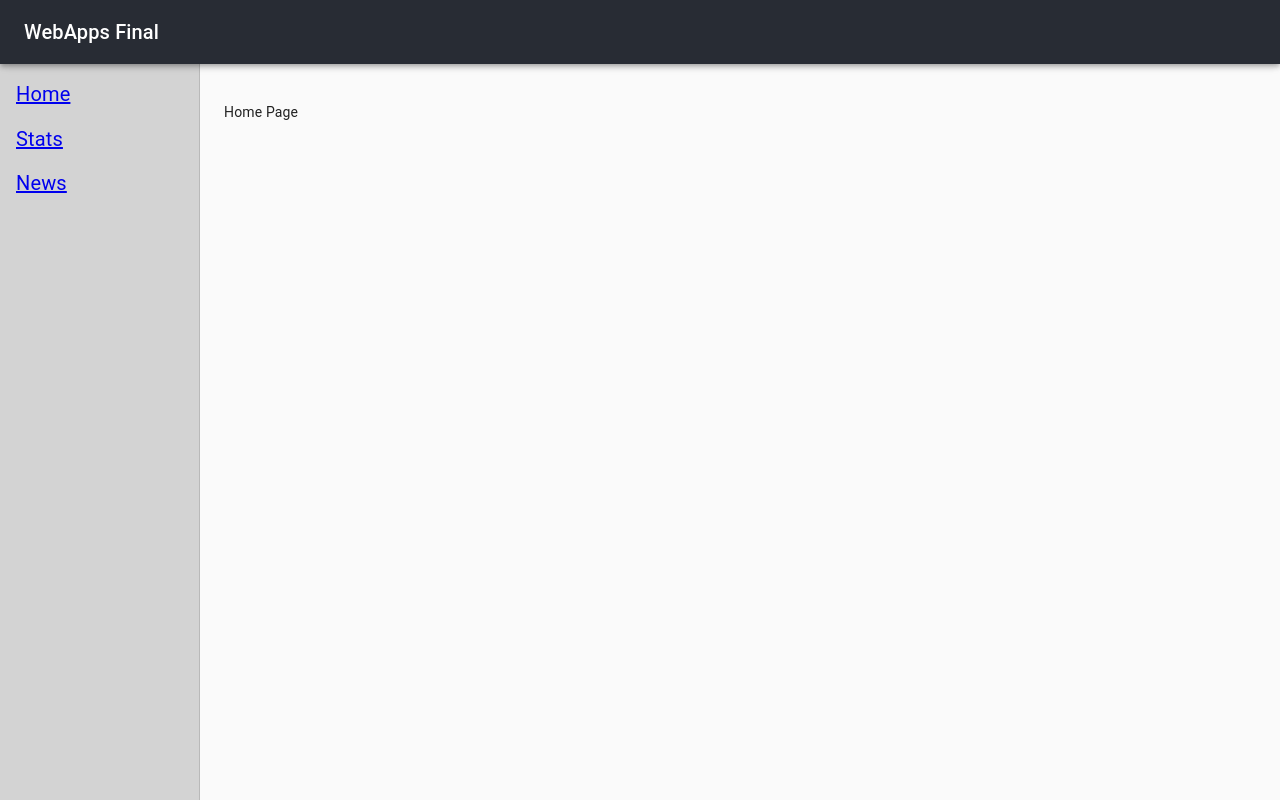
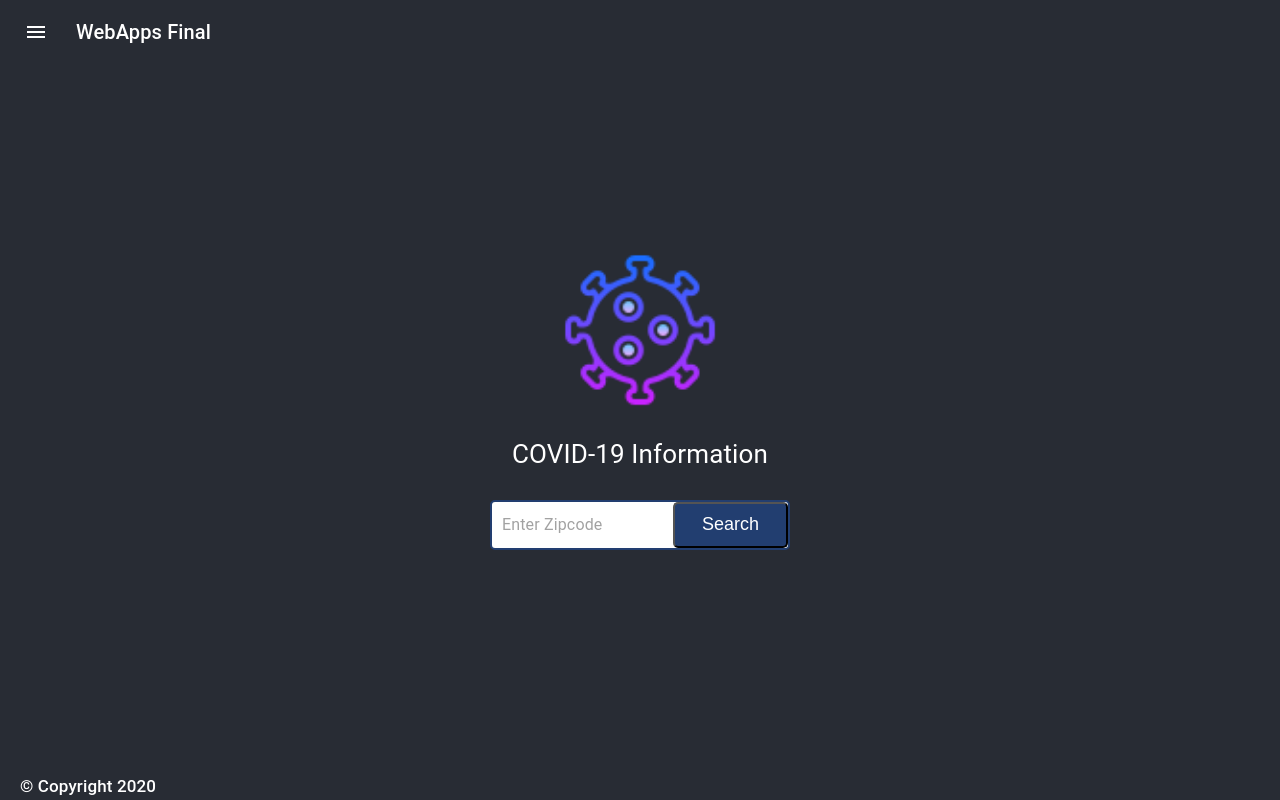
Before and after one commit to jbender8/CCNC.github.io, a React (Create React App) app: page / in a window 1280 px wide. Built offline with nearby package versions, Linux system fonts and the light colour scheme.

Commit message:
homepage mock up

```diff
--- a/package.json
+++ b/package.json
@@ -4,6 +4,7 @@
   "private": true,
   "dependencies": {
     "@material-ui/core": "^4.9.13",
+    "@material-ui/icons": "^4.9.1",
     "@testing-library/jest-dom": "^4.2.4",
     "@testing-library/react": "^9.5.0",
     "@testing-library/user-event": "^7.2.1",
--- a/src/App.css
+++ b/src/App.css
@@ -3,7 +3,7 @@
 }
 
 .App-logo {
-  height: 40vmin;
+  height: 20vmin;
   pointer-events: none;
 }
 
@@ -11,6 +11,24 @@
   .App-logo {
     animation: App-logo-spin infinite 20s linear;
   }
+}
+.formInput{
+  display: flex;
+  width: 300px;
+  height: 50px;
+  background-color: white;
+  border: 2px solid rgb(34, 62, 112);
+  border-radius: 5px;
+}
+
+.updateButton{
+  width: 50%;
+  height: 100%;
+  padding: 10px;
+  background-color: rgb(34, 62, 112);
+  color: white;
+  border-radius: 5px;
+font-size: large;
 }
 
 .App-header {
@@ -28,11 +46,10 @@
   color: #61dafb;
 }
 
+
 @keyframes App-logo-spin {
-  from {
-    transform: rotate(0deg);
-  }
-  to {
-    transform: rotate(360deg);
-  }
+  0% { transform: scale(1); }
+  50% {transform: scale(1.3); }
+  50% { transform: scale(1.3); }
+  100% { transform: scale(1); }
 }
--- a/src/App.js
+++ b/src/App.js
@@ -1,12 +1,21 @@
 import React from "react";
+import clsx from 'clsx';
 import Drawer from '@material-ui/core/Drawer';
 import AppBar from '@material-ui/core/AppBar';
 import Toolbar from '@material-ui/core/Toolbar';
 import Typography from '@material-ui/core/Typography';
-import { makeStyles } from '@material-ui/core/styles';
-import CssBaseline from '@material-ui/core/CssBaseline';
+import { makeStyles, useTheme } from '@material-ui/core/styles'; import CssBaseline from '@material-ui/core/CssBaseline';
 import List from '@material-ui/core/List';
 import ListItem from '@material-ui/core/ListItem';
+import IconButton from '@material-ui/core/IconButton';
+import ChevronLeftIcon from '@material-ui/icons/ChevronLeft';
+import ChevronRightIcon from '@material-ui/icons/ChevronRight';
+import Divider from '@material-ui/core/Divider';
+import MenuIcon from '@material-ui/icons/Menu';
+import logo from './corona.png';
+import './App.css';
+import InputBase from '@material-ui/core/InputBase';
+
 import {
     BrowserRouter as Router,
     Switch,
@@ -15,7 +24,6 @@ import {
     Redirect
 } from "react-router-dom";
 import StatsPage from "./StatsPage";
-import { green } from "@material-ui/core/colors";
 const drawerWidth = 200;
 
 const useStyles = makeStyles((theme) => ({
@@ -23,18 +31,45 @@ const useStyles = makeStyles((theme) => ({
         display: 'flex',
     },
     appBar: {
-        zIndex: theme.zIndex.drawer + 1,
-        backgroundColor: '#282c34',
+        transition: theme.transitions.create(['margin', 'width'], {
+            easing: theme.transitions.easing.sharp,
+            duration: theme.transitions.duration.leavingScreen,
+        }),
+        background: 'transparent',
+        boxShadow: 'none',
+    },
+    appBarShift: {
+        width: `calc(100% - ${drawerWidth}px)`,
+        marginLeft: drawerWidth,
+        transition: theme.transitions.create(['margin', 'width'], {
+            easing: theme.transitions.easing.easeOut,
+            duration: theme.transitions.duration.enteringScreen,
+        }),
+    },
+    menuButton: {
+        marginRight: theme.spacing(2),
+    },
+    hide: {
+        display: 'none',
     },
     drawer: {
+
         width: drawerWidth,
-        backgroundColor: '#282c34',
-
+        flexShrink: 0,
     },
     drawerPaper: {
+
         width: drawerWidth,
-        backgroundColor: '#d3d3d3',
+        background: '#D3D3D3',
+    },
+    drawerHeader: {
 
+        display: 'flex',
+        alignItems: 'center',
+        padding: theme.spacing(0, 1),
+        // necessary for content to be below app bar
+        ...theme.mixins.toolbar,
+        justifyContent: 'flex-end',
     },
     linkStyle: {
         fontSize: 20,
@@ -42,36 +77,94 @@ const useStyles = makeStyles((theme) => ({
     labelStyle: {
         fontSize: 15,
     },
+    footer: {
+        marginLeft: 20,
+        fontSize: 17,
+    },
+    appBar2: {
+        top: 'auto',
+        bottom: 0,
+        marginLeft: drawerWidth,
+        background: 'transparent',
+        boxShadow: 'none',
+    },
     content: {
         flexGrow: 1,
-        padding: theme.spacing(3),
+        transition: theme.transitions.create('margin', {
+            easing: theme.transitions.easing.sharp,
+            duration: theme.transitions.duration.leavingScreen,
+        }),
+        position: "absolute",
+        left: 0,
+        right: 0,
+        top: 0,
+        bottom: 0,
+        overflow: "hidden",
+        zIndex: -1,
+    },
+    contentShift: {
+        transition: theme.transitions.create('margin', {
+            easing: theme.transitions.easing.easeOut,
+            duration: theme.transitions.duration.enteringScreen,
+        }),
+        marginLeft: 0,
     },
 }));
 
 export default function App() {
     const classes = useStyles();
+    const theme = useTheme();
+    const [open, setOpen] = React.useState(false);
+
+    const handleDrawerOpen = () => {
+        setOpen(true);
+    };
+
+    const handleDrawerClose = () => {
+        setOpen(false);
+    };
+
     return (
         <div className={classes.root}>
             <CssBaseline />
-            <AppBar position="fixed" className={classes.appBar}>
+            <AppBar
+                position="fixed"
+                className={clsx(classes.appBar, {
+                    [classes.appBarShift]: open,
+                })}
+            >
                 <Toolbar>
+                    <IconButton
+                        color="inherit"
+                        aria-label="open drawer"
+                        onClick={handleDrawerOpen}
+                        edge="start"
+                        className={clsx(classes.menuButton, open && classes.hide)}
+                    >
+                        <MenuIcon />
+                    </IconButton>
                     <Typography variant="h6" noWrap>
                         WebApps Final
-          </Typography>
+                    </Typography>
                 </Toolbar>
             </AppBar>
             <Router>
 
                 <Drawer
                     className={classes.drawer}
-                    variant="permanent"
+                    variant="persistent"
+                    anchor="left"
+                    open={open}
                     classes={{
                         paper: classes.drawerPaper,
                     }}
-                    anchor="left"
                 >
-                    <Toolbar />
-
+                    <div className={classes.drawerHeader}>
+                        <IconButton onClick={handleDrawerClose}>
+                            {theme.direction === 'ltr' ? <ChevronLeftIcon /> : <ChevronRightIcon />}
+                        </IconButton>
+                    </div>
+                    <Divider />
                     <div>
                         <List component="nav">
                             <ListItem>
@@ -86,6 +179,7 @@ export default function App() {
                         </List>
                     </div>
                 </Drawer>
+                <div className={classes.drawerHeader} />
                 <Switch>
                     <Route path="/news">
                         <News />
@@ -107,8 +201,14 @@ function Home() {
     const classes = useStyles();
     return (
         <main className={classes.content}>
-            <Toolbar />
-            <p>Home Page</p>
+            <div className="App">
+                <header className="App-header">
+                    <img src={logo} className="App-logo" alt="logo" />
+                    <p>COVID-19 Information</p>
+                    <SubmitForm />
+                </header>
+            </div>
+            <Footer />
         </main>);
 }
 
@@ -137,7 +237,7 @@ class SubmitForm extends React.Component {
         super(props);
         this.state = {
             value: '',
-            url: '',
+            url: '/',
             redirect: false
         };
         this.handleChange = this.handleChange.bind(this);
@@ -145,17 +245,19 @@ class SubmitForm extends React.Component {
     }
 
     handleChange(event) {
-        const url = "/welcome?msg=";
+        const url = "/stats";
         const test = encodeURI(event.target.value);
         const finalURL = url + test;
         this.setState({
             value: event.target.value,
-            url: finalURL
+            url: url
         });
     }
 
     handleSubmit(event) {
-        this.setState({ redirect: true });
+        if (this.state.value !== '') {
+            this.setState({ redirect: true });
+        }
     }
 
     render() {
@@ -165,13 +267,33 @@ class SubmitForm extends React.Component {
         }
         return (
             <form>
-                <h1>Hello!</h1>
-                <label style={{ fontSize: 20 }}>
-                    Please enter a welcome message:
-          <input type="text" value={this.state.value} onChange={this.handleChange} />
-                </label>
-                <button onClick={this.handleSubmit}>Login</button>
+                <div className="formInput">
+                    <InputBase
+                        placeholder="Enter Zipcode"
+                        inputProps={{ 'aria-label': 'Enter Zipcode' }}
+                        value={this.state.value}
+                        onChange={this.handleChange}
+                        style={{ padding: "10px" }}
+                    />
+                    <button className="updateButton" onClick={this.handleSubmit} >
+                        Search
+                     </button>
+
+                </div>
             </form>
         );
     }
 }
+
+
+// Styles and imports were ommited
+function Footer() {
+    const classes = useStyles();
+    return (
+        <AppBar position='fixed' className={classes.appBar2}>
+            <Typography variant='h6' className={classes.footer}>
+                © Copyright 2020
+        </Typography>
+        </AppBar>
+    );
+}
```
Also changed, not shown: src/corona.png (added), 1 other file (tests, documents, lock files or other folders).
